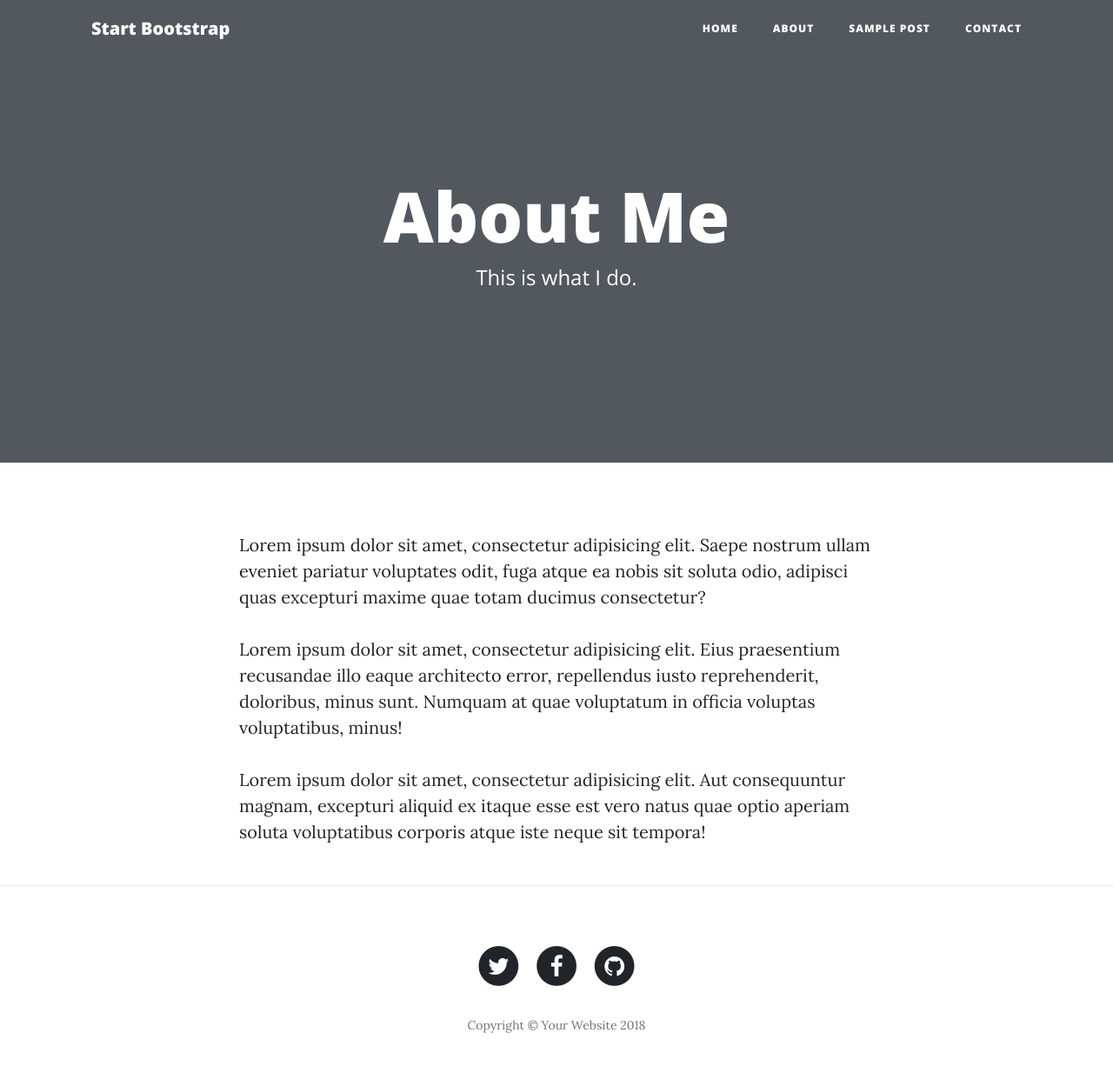
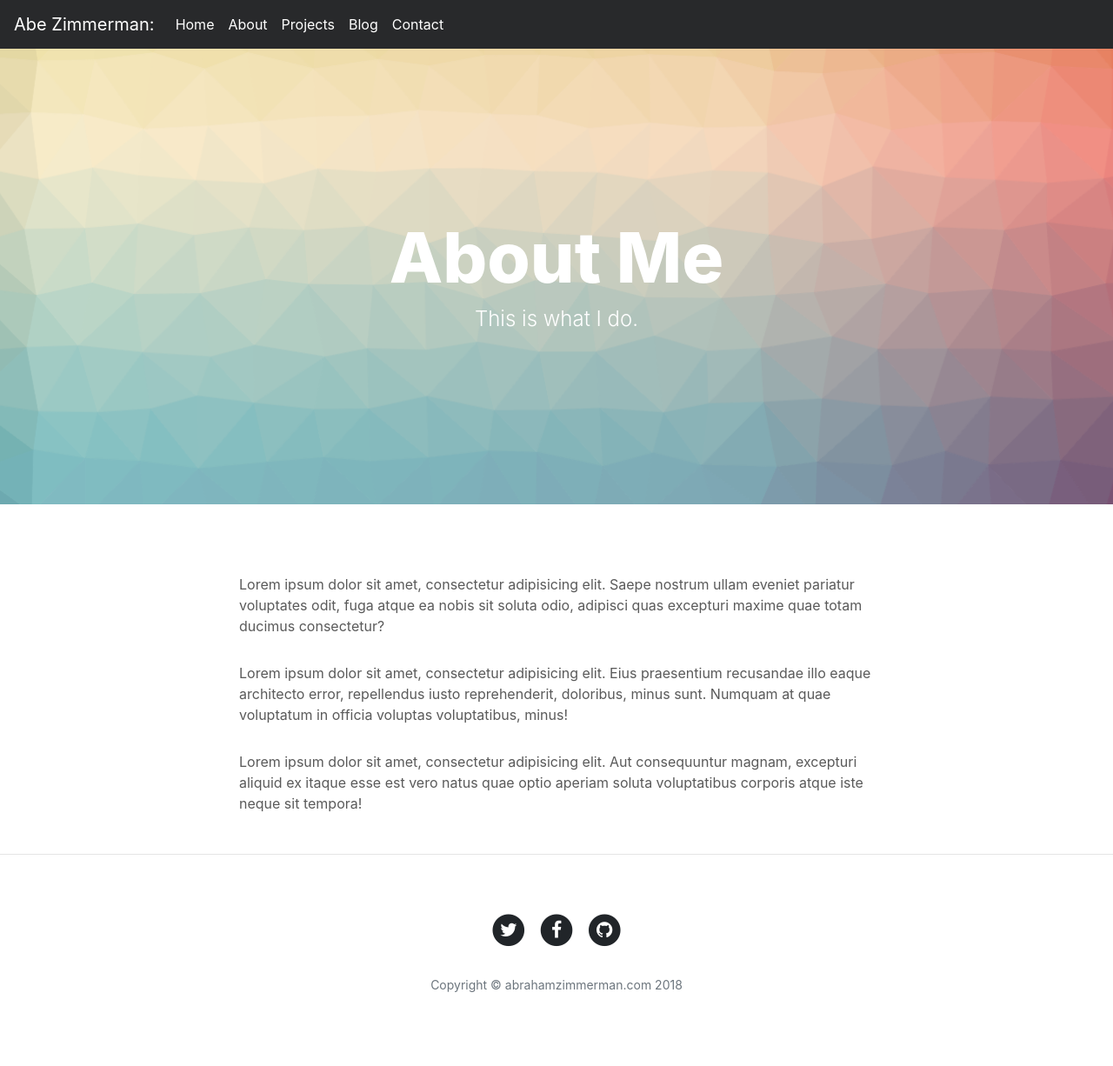
Before and after one commit to Xtorticus/portfolio-website, a website: page site/about.html in a window 1280 px wide. Shown: the whole page at 87% size. Drawn offline with nearby package versions, Linux system fonts and the light colour scheme.

Commit message:
worked on contact.html and post.html.

```diff
--- a/site/about.html
+++ b/site/about.html
@@ -11,50 +11,51 @@
 
     <title>About Abe</title>
 
-    <!-- Bootstrap core CSS -->
+    <!--CSS -->
     <link href="bootstrap-4.1.1/css/bootstrap.min.css" rel="stylesheet">
-
-    <!-- Custom fonts for this template -->
     <link href="font-awesome/css/font-awesome.min.css" rel="stylesheet" type="text/css">
-    <link href='https://fonts.googleapis.com/css?family=Lora:400,700,400italic,700italic' rel='stylesheet' type='text/css'>
-    <link href='https://fonts.googleapis.com/css?family=Open+Sans:300italic,400italic,600italic,700italic,800italic,400,300,600,700,800' rel='stylesheet' type='text/css'>
-
-    <!-- Custom styles for this template -->
-    <link href="css/clean-blog.min.css" rel="stylesheet">
+    <link href="css/clean-blog.css" rel="stylesheet">
+    <link href="css/styles.css" rel="stylesheet">
 
   </head>
 
   <body>
 
     <!-- Navigation -->
-    <nav class="navbar navbar-expand-lg navbar-light fixed-top" id="mainNav">
-      <div class="container">
-        <a class="navbar-brand" href="index.html">Start Bootstrap</a>
-        <button class="navbar-toggler navbar-toggler-right" type="button" data-toggle="collapse" data-target="#navbarResponsive" aria-controls="navbarResponsive" aria-expanded="false" aria-label="Toggle navigation">
+      <nav class="navbar navbar-expand-md navbar-custom fixed-top">
+        <a class="navbar-brand">Abe Zimmerman:</a>
+        <button class="nav-btn navbar-toggler navbar-toggler-right" type="button" data-toggle="collapse" data-target="#navbarCollapse" aria-controls="navbarCollapse" aria-expanded="false" aria-label="Toggle navigation">
           Menu
           <i class="fa fa-bars"></i>
         </button>
-        <div class="collapse navbar-collapse" id="navbarResponsive">
-          <ul class="navbar-nav ml-auto">
+        <div class="collapse navbar-collapse" id="navbarCollapse">
+          <ul class="navbar-nav mr-auto">
             <li class="nav-item">
+              <hr class="menu-divider">
               <a class="nav-link" href="index.html">Home</a>
             </li>
-            <li class="nav-item">
-              <a class="nav-link" href="about.html">About</a>
+            <li class="nav-item active">
+              <hr class="menu-divider">
+              <a class="nav-link" href="about.html">About<span class="sr-only">(current)</span></a>
             </li>
             <li class="nav-item">
-              <a class="nav-link" href="post.html">Sample Post</a>
+              <hr class="menu-divider">
+              <a class="nav-link" href="projects.html">Projects</a>
             </li>
             <li class="nav-item">
+              <hr class="menu-divider">
+              <a class="nav-link" href="blog.html">Blog</a>
+            </li>
+            <li class="nav-item">
+              <hr class="menu-divider">
               <a class="nav-link" href="contact.html">Contact</a>
             </li>
           </ul>
         </div>
-      </div>
-    </nav>
+      </nav>
 
     <!-- Page Header -->
-    <header class="masthead" style="background-image: url('img/about-bg.jpg')">
+    <header id="about-masthead" class="masthead">
       <div class="overlay"></div>
       <div class="container">
         <div class="row">
@@ -81,14 +82,14 @@
 
     <hr>
 
-    <!-- Footer -->
+      <!-- Footer -->
     <footer>
       <div class="container">
         <div class="row">
           <div class="col-lg-8 col-md-10 mx-auto">
             <ul class="list-inline text-center">
               <li class="list-inline-item">
-                <a href="#">
+                <a href="https://twitter.com/AbeZimmerman2">
                   <span class="fa-stack fa-lg">
                     <i class="fa fa-circle fa-stack-2x"></i>
                     <i class="fa fa-twitter fa-stack-1x fa-inverse"></i>
@@ -96,7 +97,7 @@
                 </a>
               </li>
               <li class="list-inline-item">
-                <a href="#">
+                <a href="https://www.facebook.com/abraham.zimmerman.7">
                   <span class="fa-stack fa-lg">
                     <i class="fa fa-circle fa-stack-2x"></i>
                     <i class="fa fa-facebook fa-stack-1x fa-inverse"></i>
@@ -104,7 +105,7 @@
                 </a>
               </li>
               <li class="list-inline-item">
-                <a href="#">
+                <a href="https://github.com/abezimm">
                   <span class="fa-stack fa-lg">
                     <i class="fa fa-circle fa-stack-2x"></i>
                     <i class="fa fa-github fa-stack-1x fa-inverse"></i>
@@ -112,7 +113,7 @@
                 </a>
               </li>
             </ul>
-            <p class="copyright text-muted">Copyright &copy; Your Website 2018</p>
+            <p class="copyright text-muted">Copyright &copy; abrahamzimmerman.com 2018</p>
           </div>
         </div>
       </div>
--- a/site/css/clean-blog.css
+++ b/site/css/clean-blog.css
@@ -61,7 +61,6 @@ header.masthead {
   margin-bottom: 50px;
   background: no-repeat center center;
   background-color: #868e96;
-  background-image: url(../images/banner_backgrounds/blog-banner.png);
   background-attachment: scroll;
   position: relative;
   -webkit-background-size: cover;
--- a/site/css/styles.css
+++ b/site/css/styles.css
@@ -37,6 +37,33 @@ footer .copyright {
   .menu-divider{
     border-color: #fff;
   }
+
+/* About Page
+-------------------------------------------------- */
+
+/* about page Styles */
+
+#about-masthead{
+  background-image: url("../images/banner_backgrounds/about-banner.png")
+}
+
+/* Blog Page
+-------------------------------------------------- */
+
+/* blog page Styles */
+
+#blog-masthead{
+  background-image: url("../images/banner_backgrounds/blog-banner.png")
+}
+/* Contact Page
+-------------------------------------------------- */
+
+/* contact page Styles */
+
+#contact-masthead{
+  background-image: url("../images/banner_backgrounds/contact-masthead.png")
+}
+
 /* CUSTOMIZE THE NAVBAR
 -------------------------------------------------- */
 
```
Also changed, not shown: site/blog.html (+19 -7 lines), site/contact.html (+22 -21 lines), site/index.html (+16 -10 lines), site/post.html (+20 -20 lines), site/images/banner_backgrounds/about-banner.png (added), site/images/banner_backgrounds/contact-masthead.png (added).
